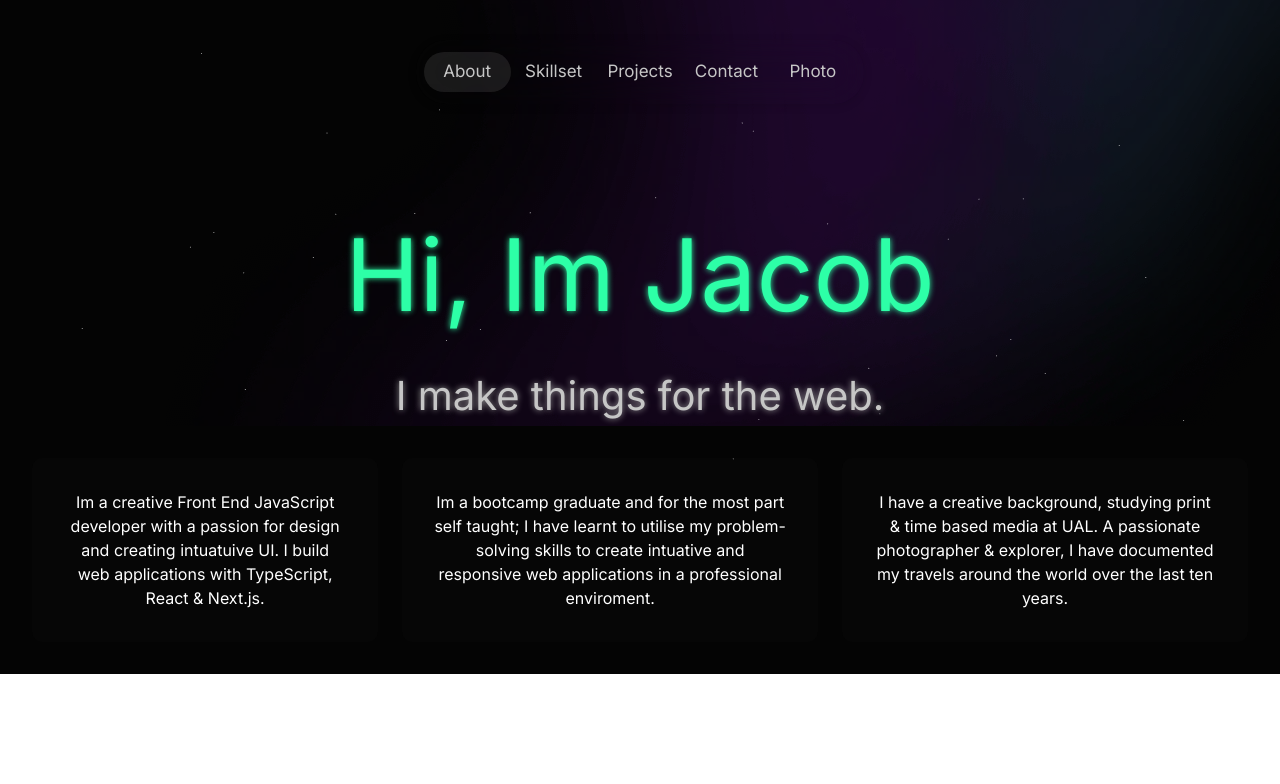
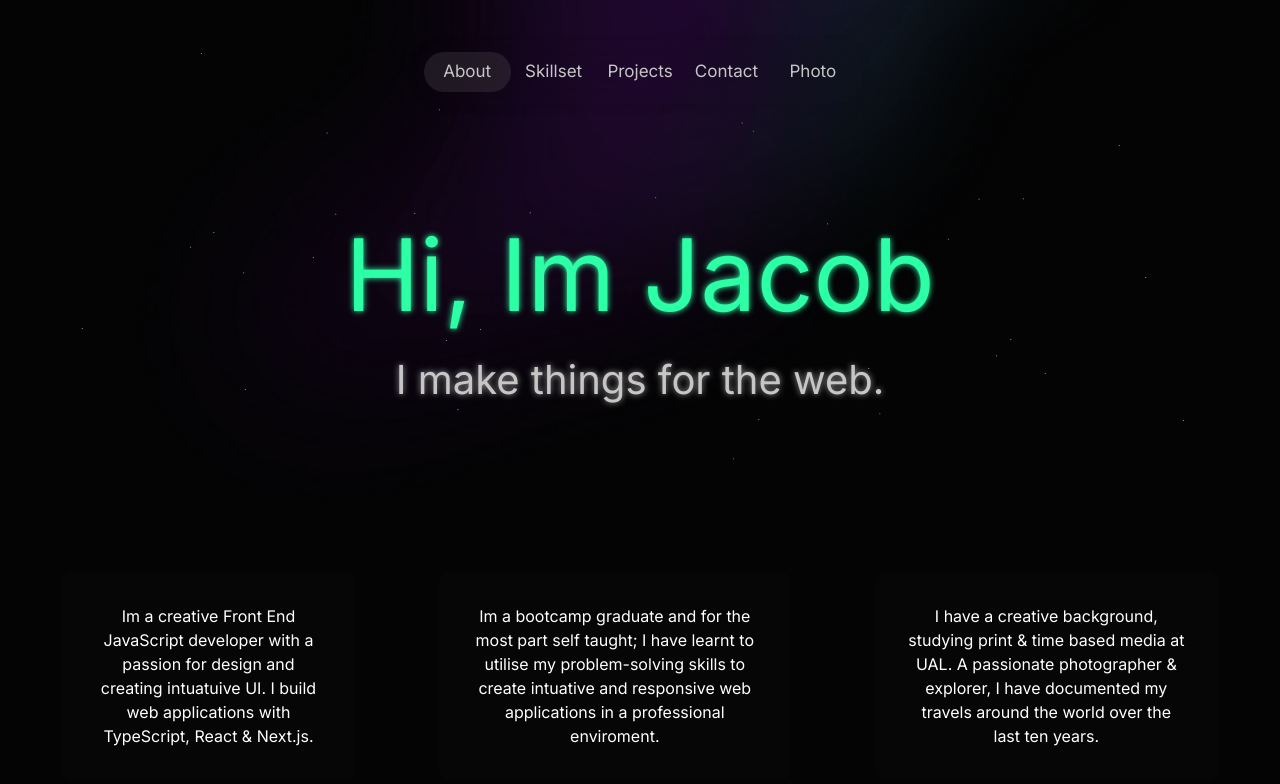
Before and after one commit to Jacobbidmead/v-3, a Next.js app: page / in a window 1280 px wide. Shown: the top 784 px of the page. Built offline with nearby package versions, Linux system fonts and the light colour scheme.

Commit message:
style: adjusted hero styles

```diff
--- a/Home.styles.tsx
+++ b/Home.styles.tsx
@@ -0,0 +1,11 @@
+import styled from "styled-components";
+
+interface HomeContainerProps {
+  bgColor: string;
+}
+
+export const HomeContainer = styled.main<HomeContainerProps>`
+  background-color: ${(props) => props.bgColor};
+  display: flex;
+  flex-direction: column;
+`;
--- a/app/components/about/About.styles.tsx
+++ b/app/components/about/About.styles.tsx
@@ -12,10 +12,10 @@ export const AboutContainer = styled.div`
 `;
 
 export const AboutTextContainer = styled(motion.div)`
-  font-family: Inter;
-  font-size: 16px;
+  font-size: 164x;
   color: white;
   text-align: center;
+  padding: 30px;
 `;
 
 export const AboutText = styled(motion.div)`
--- a/app/components/about/About.tsx
+++ b/app/components/about/About.tsx
@@ -1,17 +1,51 @@
 "use client";
 import { motion } from "framer-motion";
 import { AboutContainer, AboutTextContainer, AboutText } from "./About.styles";
+const isMobile = window.innerWidth < 601;
+const boxAnimate = isMobile
+  ? {
+      offscreen: { y: 0, opacity: 1 },
+      onscreen: { y: 0, opacity: 1 },
+    }
+  : {
+      offscreen: { y: 200, opacity: 0 },
+      onscreen: {
+        y: 0,
+        opacity: 1,
+        transition: {
+          type: "tween",
+          bounce: 0.5,
+          duration: 1,
+        },
+      },
+    };
+
+const textAnimate = isMobile
+  ? {
+      offscreen: { y: 0 },
+      onscreen: { y: 0 },
+    }
+  : {
+      offscreen: { y: 200 },
+      onscreen: {
+        y: 0,
+        transition: {
+          type: "tween",
+          bounce: 0.5,
+          duration: 1,
+        },
+      },
+    };
 
 const About: React.FC = () => {
   return (
     <>
       <AboutContainer id='about'>
         <AboutTextContainer
-        // initial={"offscreen"}
-        // whileInView={"onscreen"}
-        // variants={boxAnimate}
-        // viewport={{ once: true, amount: 0.1 }}
-        >
+          initial={"offscreen"}
+          whileInView={"onscreen"}
+          variants={boxAnimate}
+          viewport={{ once: true, amount: 0.1 }}>
           <AboutText>
             <p>
               Im a creative Front End JavaScript developer with a passion for design and creating
@@ -20,7 +54,11 @@ const About: React.FC = () => {
           </AboutText>
         </AboutTextContainer>
 
-        <AboutTextContainer>
+        <AboutTextContainer
+          initial={"offscreen"}
+          whileInView={"onscreen"}
+          variants={boxAnimate}
+          viewport={{ once: true, amount: 0.1 }}>
           <AboutText>
             <p>
               Im a bootcamp graduate and for the most part self taught; I have learnt to utilise my
@@ -30,7 +68,11 @@ const About: React.FC = () => {
           </AboutText>
         </AboutTextContainer>
 
-        <AboutTextContainer>
+        <AboutTextContainer
+          initial={"offscreen"}
+          whileInView={"onscreen"}
+          variants={boxAnimate}
+          viewport={{ once: true, amount: 0.1 }}>
           <AboutText>
             <p>
               I have a creative background, studying print & time based media at UAL. A passionate
--- a/app/components/hero/Hero.styles.tsx
+++ b/app/components/hero/Hero.styles.tsx
@@ -1,22 +1,29 @@
 import styled from "styled-components";
-import { motion } from "framer-motion";
 
-export const HeroMain = styled.main`
-  transition: background-color 1s ease-in-out;
+export const HeroMain = styled.div`
+  padding-bottom: 100px;
   position: relative;
   z-index: 1;
-  background-image: url("images/gradient.webp");
+`;
+
+export const HeroImage = styled.img`
+  position: absolute;
+  top: 0;
+  left: 0;
+  width: 100%;
+  height: 100%;
+  object-fit: cover;
+  z-index: 0;
 `;
 
 export const HeroHeadContainer = styled.div`
   display: flex;
   flex-direction: column;
-  place-items: center;
+  align-items: center;
   height: 63%;
   justify-content: center;
   position: relative;
   z-index: 1;
-  gap: 1rem;
 `;
 
 export const HeroContent = styled.div`
--- a/app/components/hero/Hero.tsx
+++ b/app/components/hero/Hero.tsx
@@ -1,13 +1,17 @@
-"use client";
-// TODO write some test for Hero
-
 import StarsSvg from "@/app/svg_components/Stars";
-import { HeroMain, HeroHeadContainer, HeroContent, HeroContentLower } from "./Hero.styles";
+import {
+  HeroMain,
+  HeroHeadContainer,
+  HeroContent,
+  HeroContentLower,
+  HeroImage,
+} from "./Hero.styles";
 
 const Hero: React.FC = () => {
   return (
     <>
       <HeroMain>
+        <HeroImage src='images/gradient.webp' alt='hero image' />
         <HeroHeadContainer>
           <HeroContent>Hi, Im Jacob</HeroContent>
           <HeroContentLower>I make things for the web.</HeroContentLower>
--- a/app/hooks/useNavbarLogic.ts
+++ b/app/hooks/useNavbarLogic.ts
@@ -31,7 +31,7 @@ const useNavbarLogic = (): NavBarLogicProps => {
   useEffect(() => {
     const handleScroll = () => {
       if (window.scrollY > 200) {
-        setBackgroundColor("rgb(12, 9, 16 )");
+        setBackgroundColor("rgb(12, 9, 16)");
       } else {
         setBackgroundColor("rgb(4, 4, 4)");
       }
--- a/app/page.tsx
+++ b/app/page.tsx
@@ -4,16 +4,14 @@ import Hero from "./components/hero/Hero";
 import useNavbarLogic from "./hooks/useNavbarLogic";
 import Nav from "./components/nav/Nav";
 import About from "./components/about/About";
-
-// TODO test background color scroll functionality
-
+import { HomeContainer } from "@/Home.styles";
 export default function Home() {
   const { isMobile, backgroundColor, scrollToSection } = useNavbarLogic();
   return (
-    <main style={{ backgroundColor: backgroundColor }}>
+    <HomeContainer bgColor={backgroundColor}>
       <Nav scrollToSection={scrollToSection} />
       <Hero />
       <About />
-    </main>
+    </HomeContainer>
   );
 }
```
